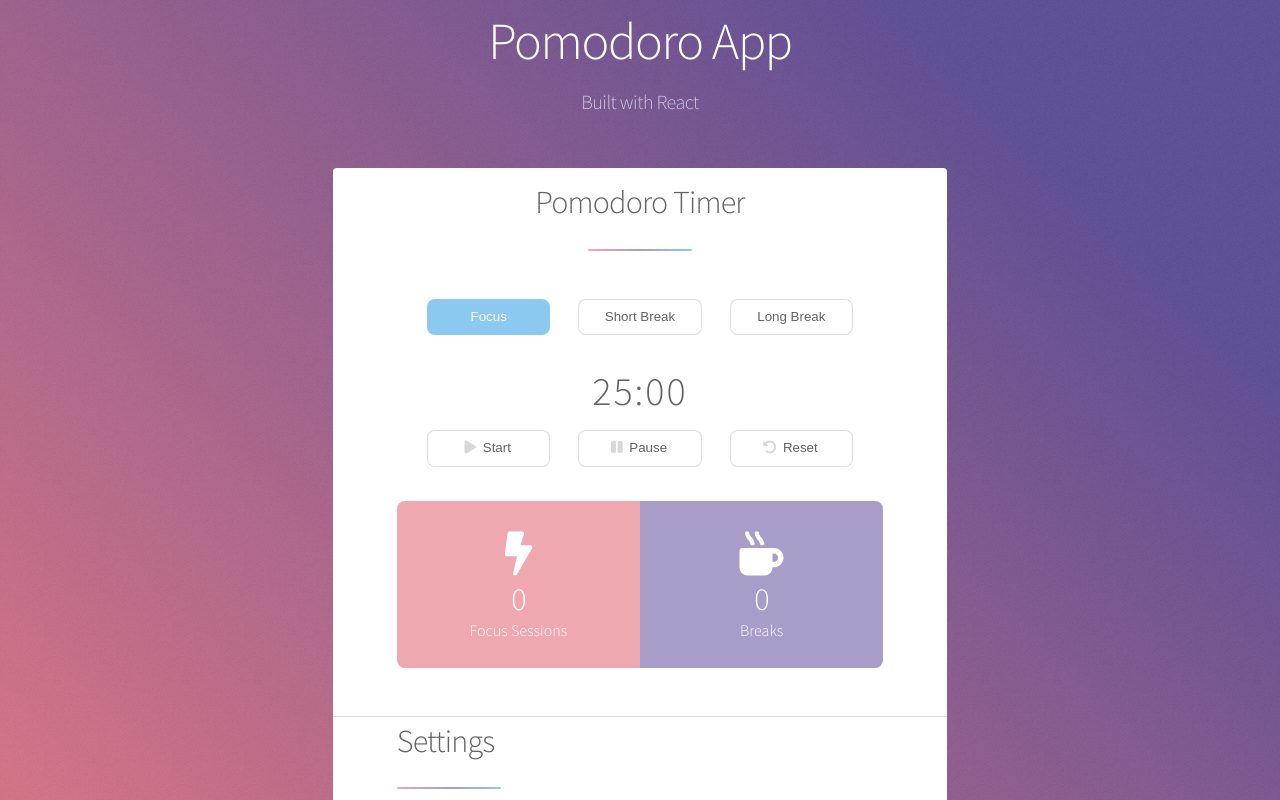
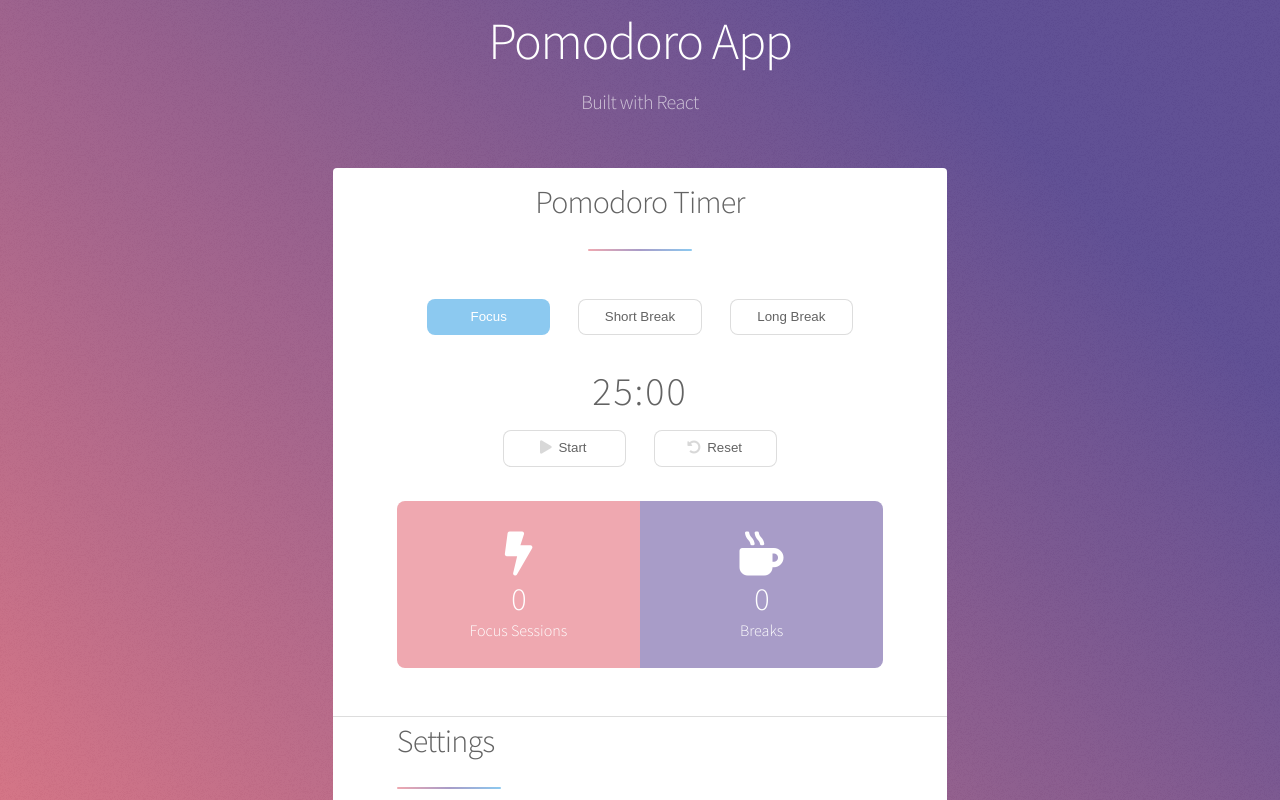
Before and after one commit to Rhernan12/Pomodoro-App, a React (Vite) app: page / in a window 1280 px wide. Shown: the top 800 px of the page. Built offline with nearby package versions, Linux system fonts and the light colour scheme.

Commit message:
Small UI enhancement

```diff
--- a/src/components/PomodoroCard.jsx
+++ b/src/components/PomodoroCard.jsx
@@ -10,6 +10,7 @@
     display,
     focusSessionsCompleted,
     breaksCompleted,
+    isRunning,
     actions,
   } = usePomodoroTimer({ settings, alarmSrc: alarmBeep, restIcon, focusIcon });
 
@@ -74,20 +75,15 @@
       >
         <li>
           <button
-            onClick={actions.start}
+            onClick={() => (isRunning ? actions.pause() : actions.start())}
             type="button"
-            className="button icon solid fa-play"
+            className={
+              isRunning
+                ? "button icon solid fa-pause"
+                : "button icon solid fa-play"
+            }
           >
-            Start
-          </button>
-        </li>
-        <li>
-          <button
-            onClick={actions.pause}
-            type="button"
-            className="button icon solid fa-pause"
-          >
-            Pause
+            {isRunning ? "Pause" : "Start"}
           </button>
         </li>
         <li>
--- a/src/usePomodoroTimer.js
+++ b/src/usePomodoroTimer.js
@@ -247,6 +247,7 @@
     display,
     focusSessionsCompleted: state.focusSessionsCompleted,
     breaksCompleted: state.breaksCompleted,
+    isRunning: state.isRunning,
     actions: {
       start,
       pause,
```
